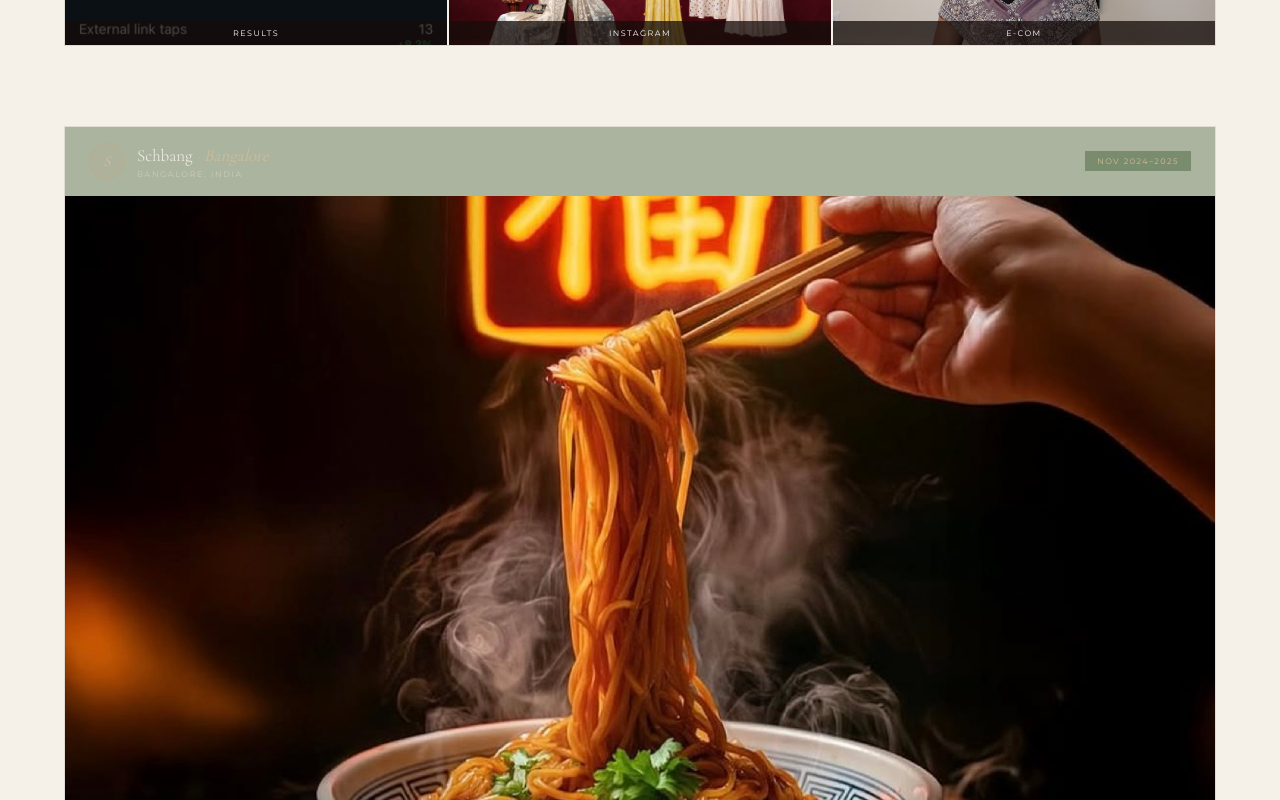
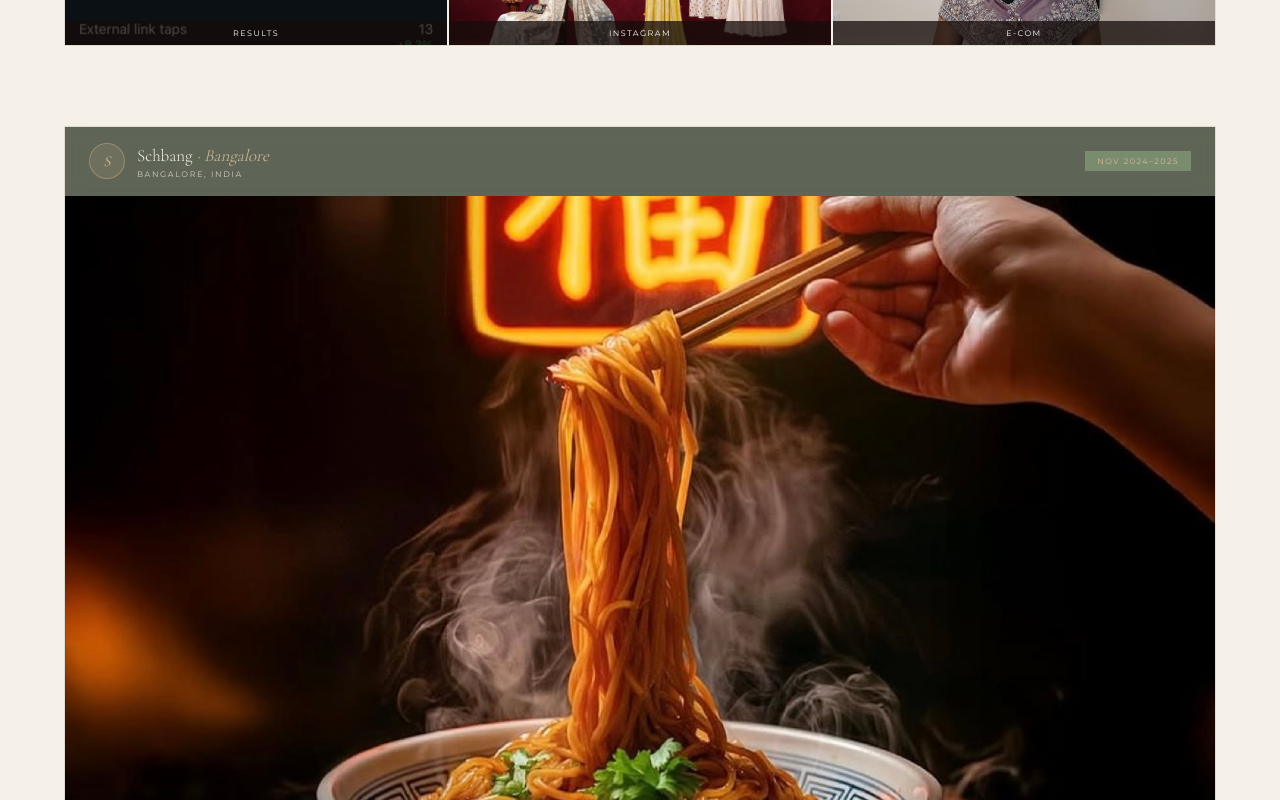
Before and after one commit to khushidassani/khushi-portfolio, a Next.js app: page / in a window 1280 px wide. Shown: the part 3260-4060 px from the top of the page. Built offline with nearby package versions, Linux system fonts and the light colour scheme.

Commit message:
Fix sage topbar readability — darker background, higher text opacity
Co-Authored-By: Claude Sonnet 4.6 <noreply@anthropic.com>

```diff
--- a/app/custom.css
+++ b/app/custom.css
@@ -98,7 +98,7 @@ nav.sc{background:rgba(250,247,242,.94);backdrop-filter:blur(14px);border-bottom
 .proj-topbar-avatar{width:36px;height:36px;border-radius:50%;border:1.5px solid rgba(196,168,130,.5);background:rgba(196,168,130,.15);display:flex;align-items:center;justify-content:center;font-size:15px;font-style:italic;color:var(--gl);flex-shrink:0}
 .proj-topbar-name{font-size:17px;font-weight:300;color:var(--cr);flex:1}
 .proj-topbar-name em{font-style:italic;color:var(--gl)}
-.proj-topbar-loc{font-family:var(--font-montserrat),'Montserrat',sans-serif;font-size:8px;letter-spacing:.2em;text-transform:uppercase;color:rgba(245,240,232,.4)}
+.proj-topbar-loc{font-family:var(--font-montserrat),'Montserrat',sans-serif;font-size:8px;letter-spacing:.2em;text-transform:uppercase;color:rgba(245,240,232,.75)}
 .proj-topbar-badge{background:var(--b);padding:4px 12px;font-family:var(--font-montserrat),'Montserrat',sans-serif;font-size:8px;letter-spacing:.18em;text-transform:uppercase;color:var(--gl);white-space:nowrap}
 .proj-thumb-row{position:absolute;bottom:16px;left:24px;display:flex;gap:8px;z-index:3;align-items:center}
 .proj-thumb{width:52px;height:52px;border-radius:50%;border:2px solid rgba(196,168,130,.4);overflow:hidden;background-color:rgba(255,255,255,.1);background-size:cover;background-position:center;flex-shrink:0}
@@ -132,7 +132,7 @@ nav.sc{background:rgba(250,247,242,.94);backdrop-filter:blur(14px);border-bottom
 .ppg-icon{opacity:.2;width:18px;height:18px}
 
 /* ── SAGE card modifier (Schbang + Hobby&Me) ── */
-.proj--sage .proj-topbar{background:rgba(122,140,110,.6)}
+.proj--sage .proj-topbar{background:rgba(44,55,38,.75)}
 .proj--sage .proj-topbar-badge{background:#7A8C6E}
 .proj--sage .proj-hero-stat{background:#7A8C6E}
 .proj--sage .proj-main{background:rgba(122,140,110,.12)}
```
